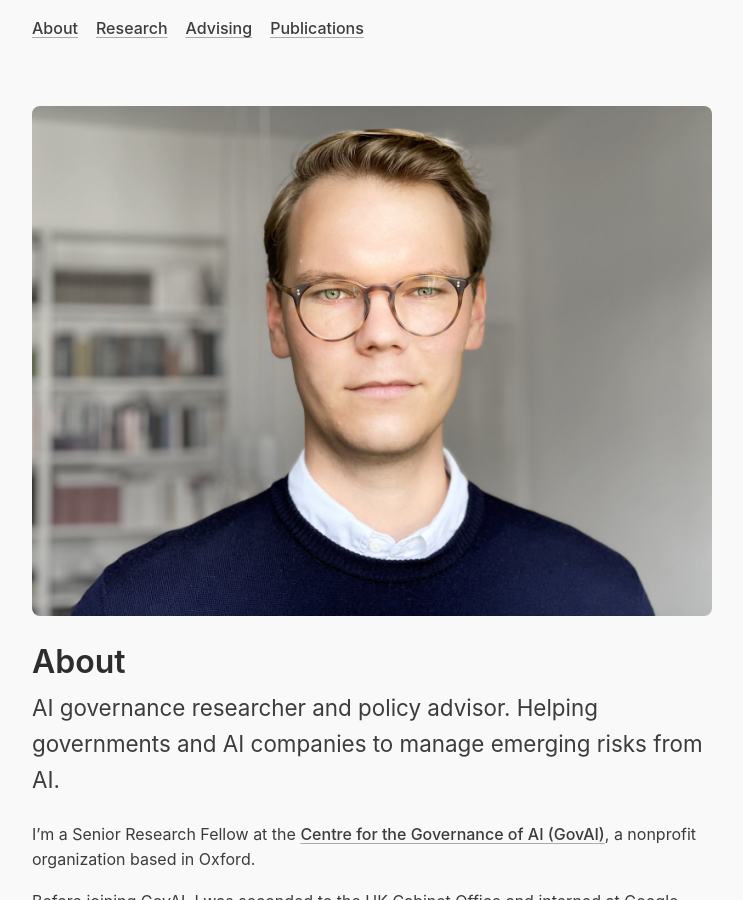
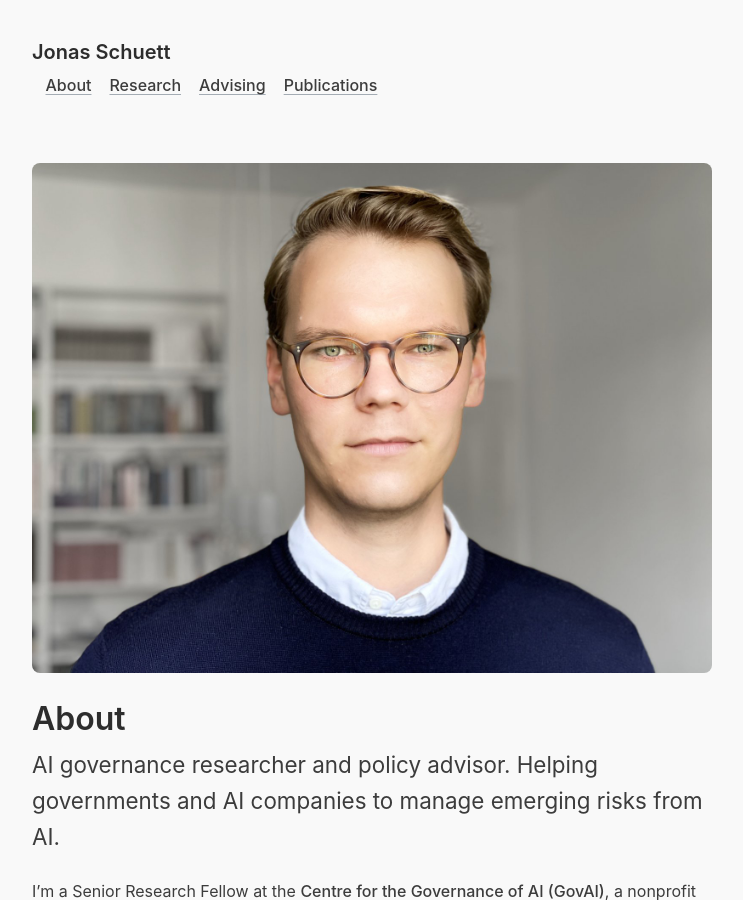
Before and after one commit to jonasschuett/jonasschuett.github.io, a Jekyll site: the page built from index.html, in a window 1280 px wide and 900 px high. Shown: the whole window, without its empty margins (268-1011 px from the left). Built offline with Jekyll 4.4.1, drawn with Linux system fonts in a browser that asks for light colours; nearby versions of some CDN libraries; the list of posts is cut into pages by our own code.

Commit message:
Update default.html

```diff
--- a/_layouts/default.html
+++ b/_layouts/default.html
@@ -8,6 +8,7 @@
     <div class="container content">
       <header class="masthead">
         <nav class="nav">
+          <h3>Jonas Schuett</h3> &nbsp;&nbsp;
           <a class="nav-link active" href="#about">About</a> &nbsp;&nbsp;
           <a class="nav-link" href="#research">Research</a> &nbsp;&nbsp;
           <a class="nav-link" href="#advising">Advising</a> &nbsp;&nbsp;
```
